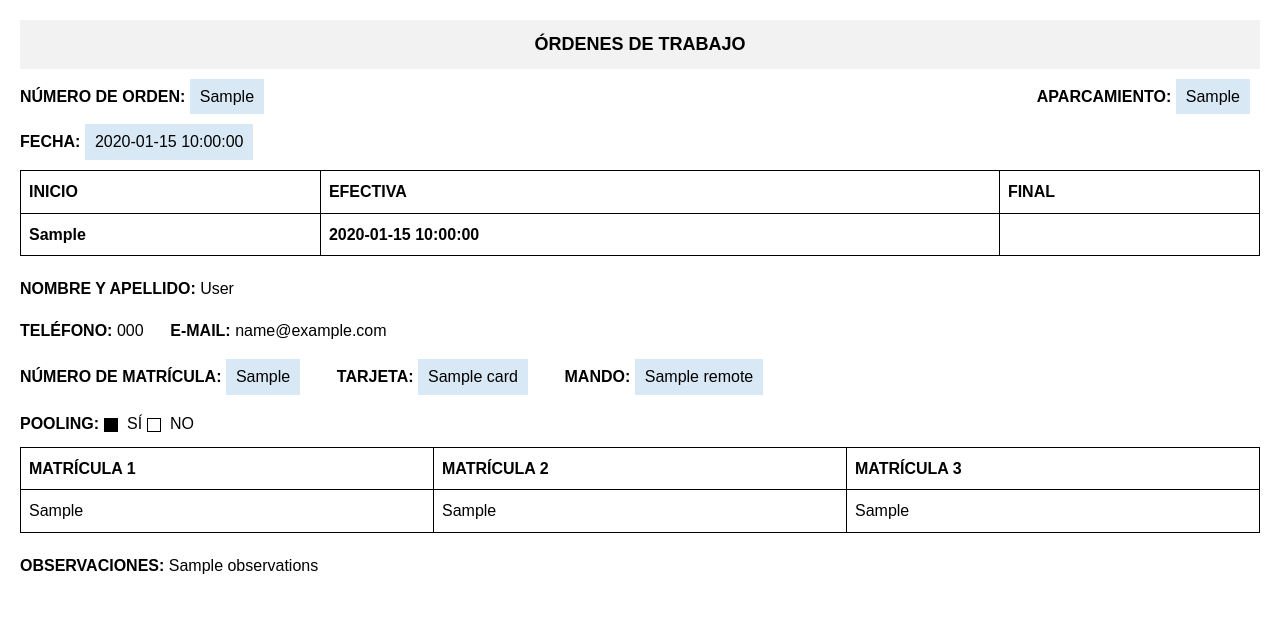
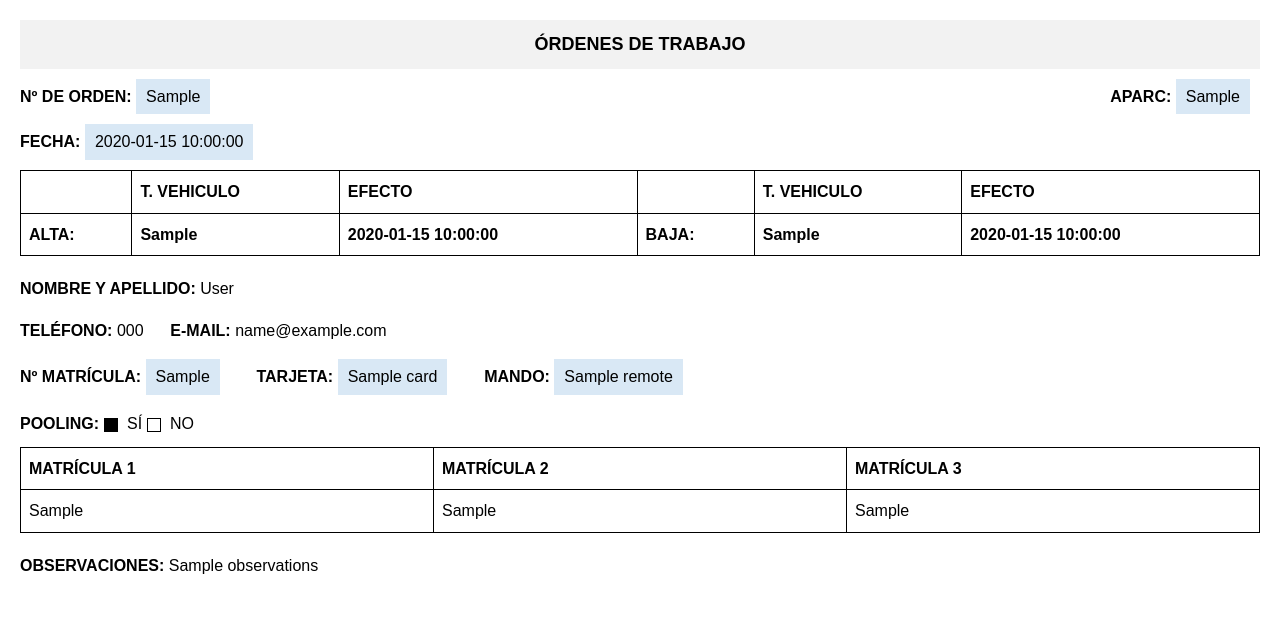
Before and after one commit to muteeburrehman/vehicle_parking_management_app, a Python web app: template backend/app/templates/work_order_template.html in a window 1280 px wide. Shown: the top 623 px of the page. Run offline with Jinja, Linux system fonts and the light colour scheme; the template is opened without the code that fills it: most values are stand-ins (such as "Sample title", 1, 10 or a date in 2020).

Commit message:
minor work order changes

```diff
--- a/backend/app/routes/subscription_routes.py
+++ b/backend/app/routes/subscription_routes.py
@@ -686,7 +686,7 @@ async def generate_work_order_pdf(subscription: Subscriptions, db: Session, old_
         'order_no': f"{subscription.id}/24",
         'date': datetime.now().strftime('%m/%d/%Y') or '',
         'vehicle_type': vehicle.vehicle_type.upper(),
-        'effective_date': subscription.effective_date or '',
+        'effective_date': subscription.effective_date.strftime('%m/%d/%Y') or '',
         'name_surname': f"{owner.first_name} {owner.last_name}",
         'phone': owner.phone_number,
         'email': owner.email,
--- a/backend/app/templates/work_order_template.html
+++ b/backend/app/templates/work_order_template.html
@@ -90,8 +90,8 @@
 
     <!-- Sección de encabezado -->
     <div class="form-section">
-        <span><strong>NÚMERO DE ORDEN:</strong> <span class="small-input">{{ order_no }}</span></span>
-        <span style="float: right;"><strong>APARCAMIENTO:</strong> <span class="small-input">{{parking_spot}}</span></span>
+        <span><strong>Nº DE ORDEN:</strong> <span class="small-input">{{ order_no }}</span></span>
+        <span style="float: right;"><strong>APARC:</strong> <span class="small-input">{{parking_spot}}</span></span>
     </div>
 
     <!-- Sección de fecha -->
@@ -103,14 +103,20 @@
     <div class="form-section">
         <table>
             <tr>
-                <th>INICIO</th>
-                <th>EFECTIVA</th>
-                <th>FINAL</th>
+                <th></th>
+                <th>T. VEHICULO</th>
+                <th>EFECTO</th>
+                <th></th>
+                <th>T. VEHICULO</th>
+                <th>EFECTO</th>
             </tr>
             <tr>
+                <td><strong>ALTA:</strong></td>
                 <td><strong>{{ vehicle_type }}</strong></td>
                 <td><strong>{{ effective_date }}</strong></td>
-                <td></td>
+                <td><strong>BAJA:</strong></td>
+                <td><strong>{{ vehicle_type }}</strong></td>
+                <td><strong>{{ effective_date }}</strong></td>
             </tr>
         </table>
     </div>
@@ -123,7 +129,7 @@
 
     <!-- Sección de matrícula, tarjeta y control remoto -->
     <div class="form-section">
-        <p><strong>NÚMERO DE MATRÍCULA:</strong> <span class="small-input">{{ license_plate }}</span>
+        <p><strong>Nº MATRÍCULA:</strong> <span class="small-input">{{ license_plate }}</span>
         &nbsp;&nbsp;&nbsp;&nbsp; <strong>TARJETA:</strong> <span class="small-input">{{ card }}</span>
         &nbsp;&nbsp;&nbsp;&nbsp; <strong>MANDO:</strong> <span class="small-input">{{ remote }}</span></p>
     </div>
@@ -153,8 +159,8 @@
 
   {% if has_license_plate_changes %}
     <h3>CAMBIO DE MATRÍCULA:</h3>
-    <p><strong>MATRÍCULA(S) ANTERIOR(ES):</strong> {{ old_license_plate }}</p>
-    <p><strong>MATRÍCULA(S) NUEVA(S):</strong> {{ new_license_plate }}</p>
+    <p><strong>MATRÍCULA DE BAJA:</strong> {{ old_license_plate }}</p>
+    <p><strong>MATRÍCULA DE ALTA:</strong> {{ new_license_plate }}</p>
     {% endif %}
 
     <!-- Sección de observaciones -->
```
Also changed, not shown: 6 other files.
